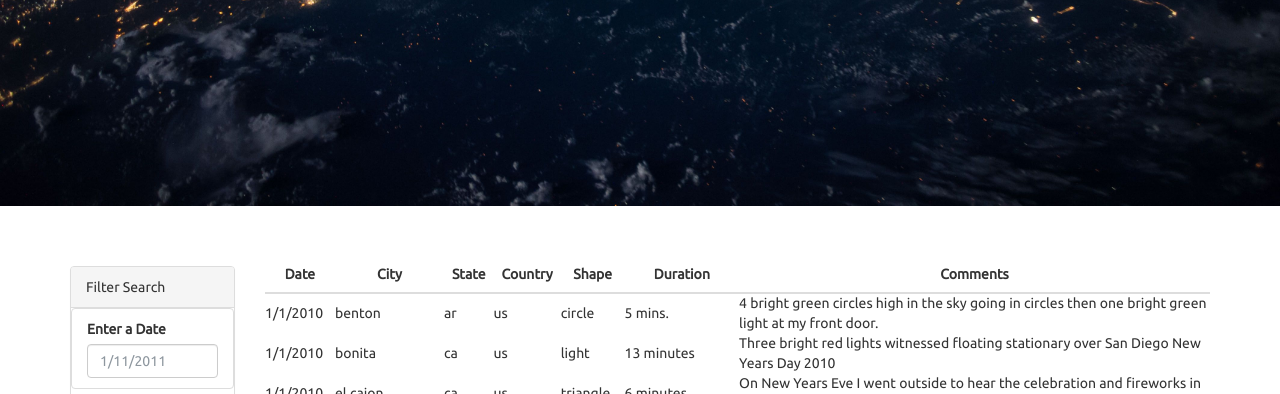
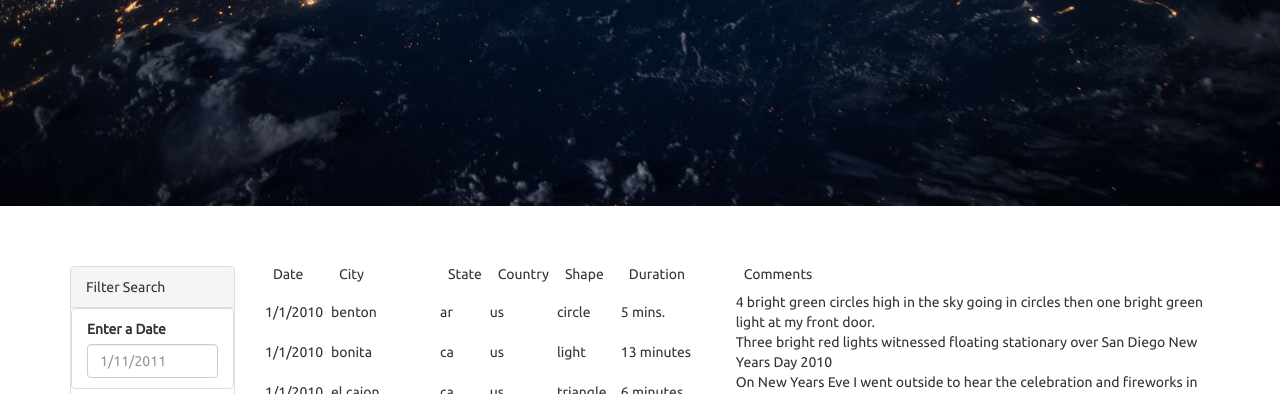
Before and after one commit to XanderRoy/UFO-LandingPage, a plain HTML site: page index.html in a window 1280 px wide. Shown: the part 406-800 px from the top of the page. Drawn offline with nearby package versions, Linux system fonts and the light colour scheme.

Commit message:
render table in js

```diff
--- a/index.html
+++ b/index.html
@@ -50,18 +50,8 @@
         <div class="col-md-10">
           <div id="table-area" class="">
             <table id="ufo-table" class="table table-striped">
-              <thead>
-                <tr>
-                  <th class="table-head">Date</th>
-                  <th class="table-head">City</th>
-                  <th class="table-head">State</th>
-                  <th class="table-head">Country</th>
-                  <th class="table-head">Shape</th>
-                  <th class="table-head">Duration</th>
-                  <th class="table-head">Comments</th>
-                </tr>
-              </thead>
-              <tbody id="tbody"></tbody>
+            <thead id="thead"></thead>
+            <tbody id="tbody"></tbody>
             </table>
           </div>
         </div>
--- a/static/js/app.js
+++ b/static/js/app.js
@@ -4,8 +4,19 @@ var ufoReports = data;
 
 // rendering table
 var table = d3.select('#ufo-table');
+var thead = d3.select('thead')
 var tbody = d3.select('tbody');
-var thead = d3.select('thead');
+
+function createTable() {
+
+  var headers = ['Date', 'City', 'State', 'Country', 'Shape', 'Duration', 'Comments']
+  var row = thead.append("tr")
+
+  headers.forEach((value) => {
+  console.log(value)
+  var cell = row.append("td");
+  cell.text(value); })
+
 
   ufoReports.forEach((ufoReport) => {
       var row = tbody.append("tr")
@@ -15,7 +26,8 @@ ufoReports.forEach((ufoReport) => {
       });
     });
   console.log("Table Rendered");
-
+};
+createTable();
 var filterButton = d3.select('#filter-btn');
 var inputElement = d3.select("#form-control");
 
```
Lines whose indentation alone changed are shown as unchanged.
